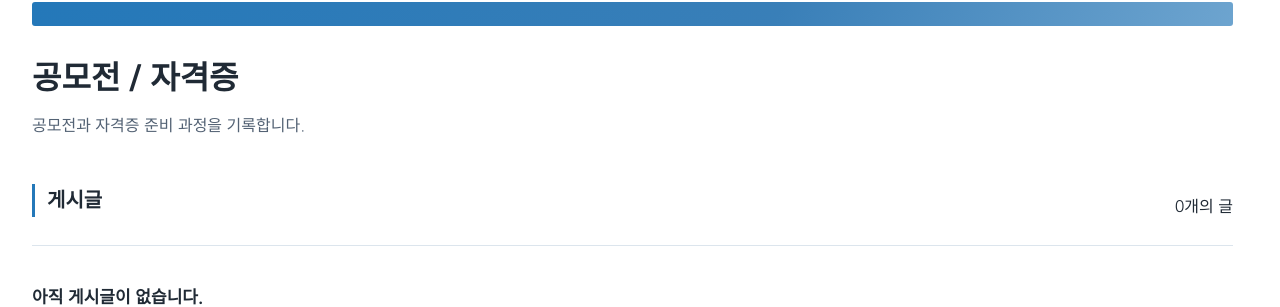
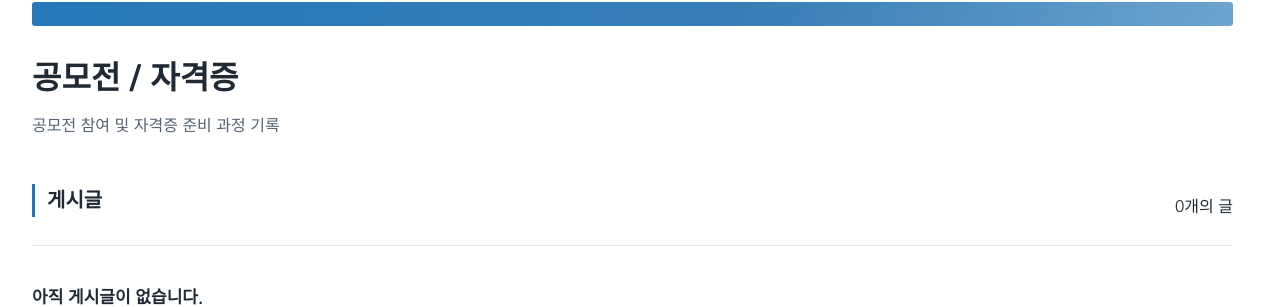
Before and after one commit to BEAN-CMD418/bean-cmd418.github.io, a Jekyll site: the page built from activities/index.md, in a window 1280 px wide. Shown: the part 215-522 px from the top of the page. Built offline with Jekyll 4.4.1, drawn with Linux system fonts in a browser that asks for light colours; some web fonts are replaced.

Commit message:
Rewrite category descriptions in concise noun phrases

```diff
--- a/activities/index.md
+++ b/activities/index.md
@@ -8,4 +8,4 @@ permalink: /activities/
 
 # 공모전 / 자격증
 
-공모전과 자격증 준비 과정을 기록합니다.
+공모전 참여 및 자격증 준비 과정 기록
```
